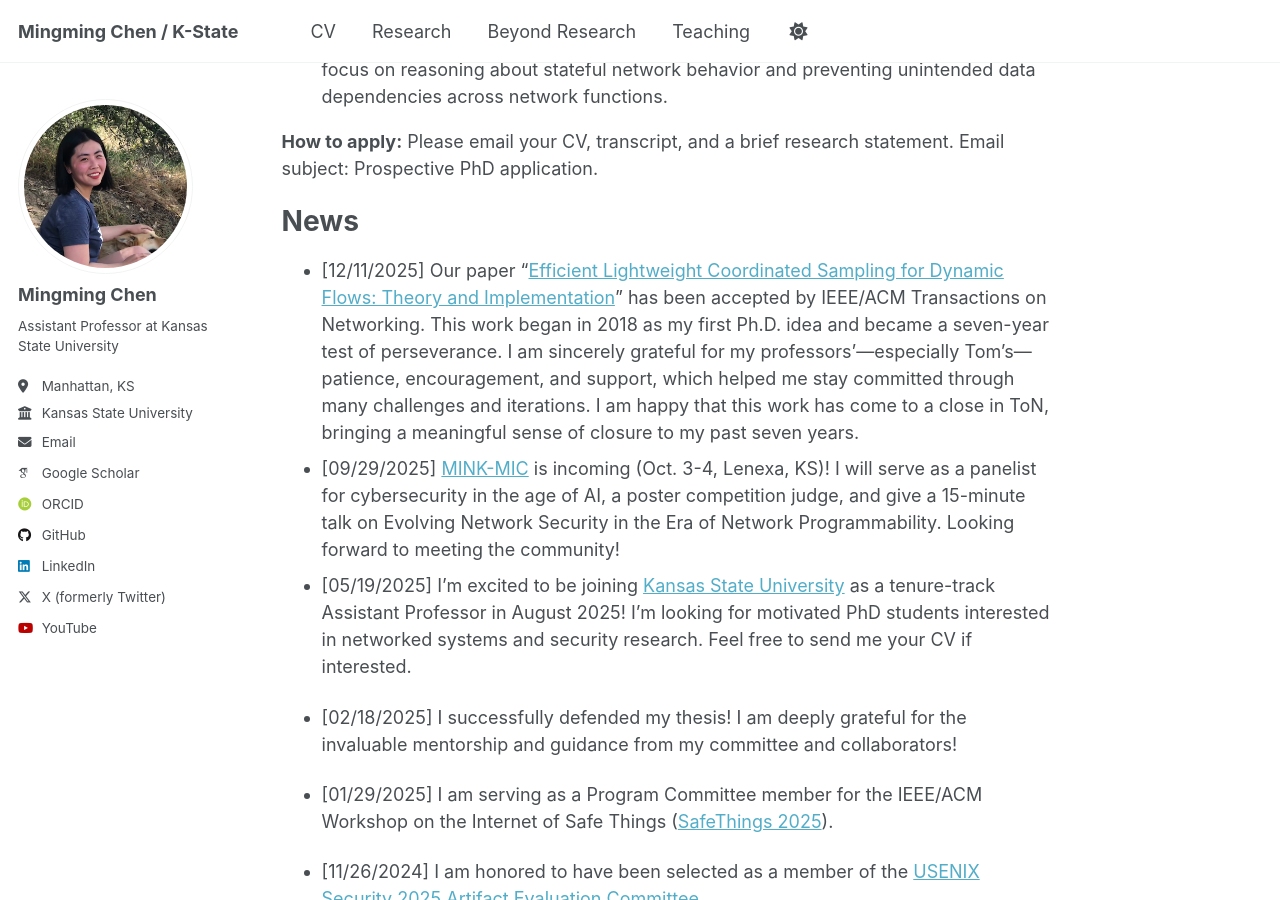
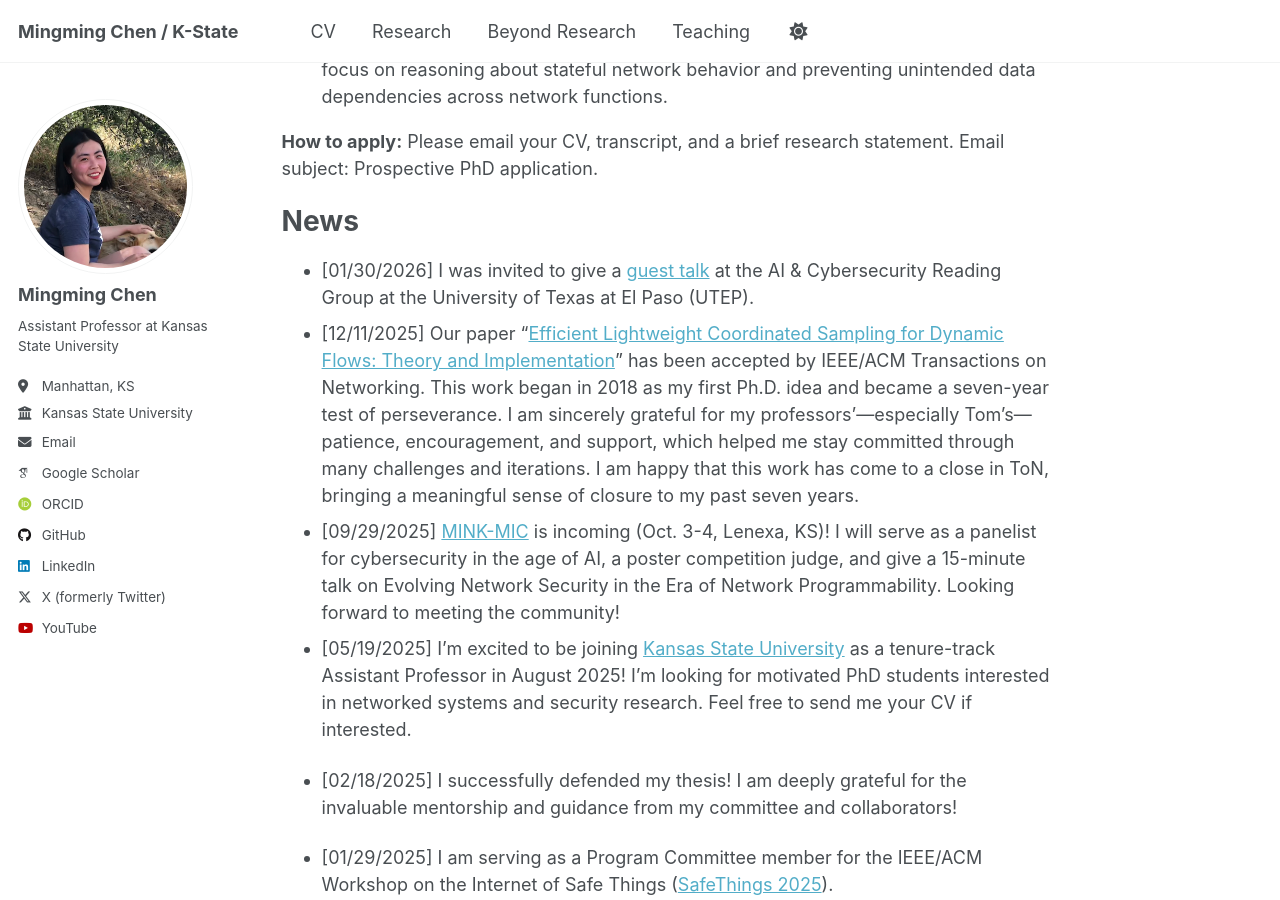
Before and after one commit to mzc796/mzc796.github.io, a Jekyll site: the page built from _pages/about.md, in a window 1280 px wide and 900 px high, scrolled down 1041 px. Built offline with Jekyll 4.4.1, drawn with Linux system fonts in a browser that asks for light colours; some web fonts are replaced; a script that is not in the unit is left out.

Commit message:
Update news section with recent events and achievements

```diff
--- a/_pages/about.md
+++ b/_pages/about.md
@@ -20,6 +20,7 @@ I am recruiting **2-3 fully funded PhD students for Fall 2026 and Spring 2027**
 
 News
 ======
+- [01/30/2026] I was invited to give a [guest talk](https://www.linkedin.com/feed/update/urn:li:activity:7421638950114574336/) at the AI & Cybersecurity Reading Group at the University of Texas at El Paso (UTEP).
 - [12/11/2025] Our paper “[Efficient Lightweight Coordinated Sampling for Dynamic Flows: Theory and Implementation](https://ieeexplore.ieee.org/document/11300298)” has been accepted by IEEE/ACM Transactions on Networking. This work began in 2018 as my first Ph.D. idea and became a seven-year test of perseverance. I am sincerely grateful for my professors’—especially Tom’s—patience, encouragement, and support, which helped me stay committed through many challenges and iterations. I am happy that this work has come to a close in ToN, bringing a meaningful sense of closure to my past seven years.
 - [09/29/2025] [MINK-MIC](https://www.minkwic.org/) is incoming (Oct. 3-4, Lenexa, KS)! I will serve as a panelist for cybersecurity in the age of AI, a poster competition judge, and give a 15-minute talk on Evolving Network Security in the Era of Network Programmability. Looking forward to meeting the community!
 - [05/19/2025] I’m excited to be joining [Kansas State University](https://kcats.k-state.edu/) as a tenure-track Assistant Professor in August 2025! I’m looking for motivated PhD students interested in networked systems and security research. Feel free to send me your CV if interested.
```
